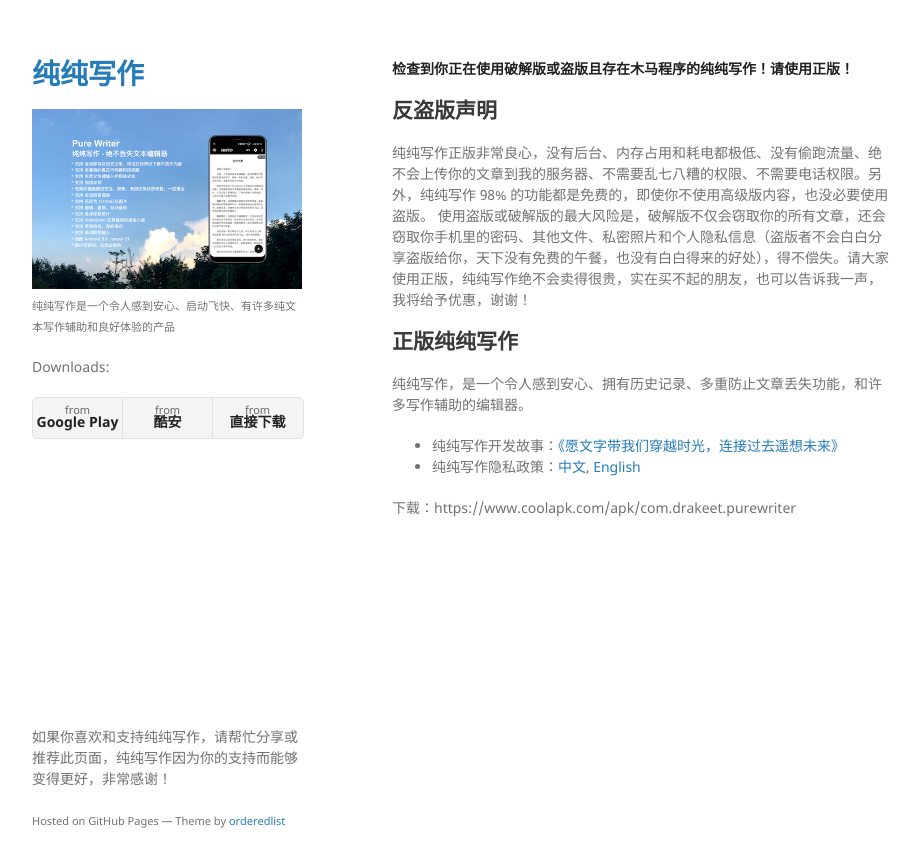
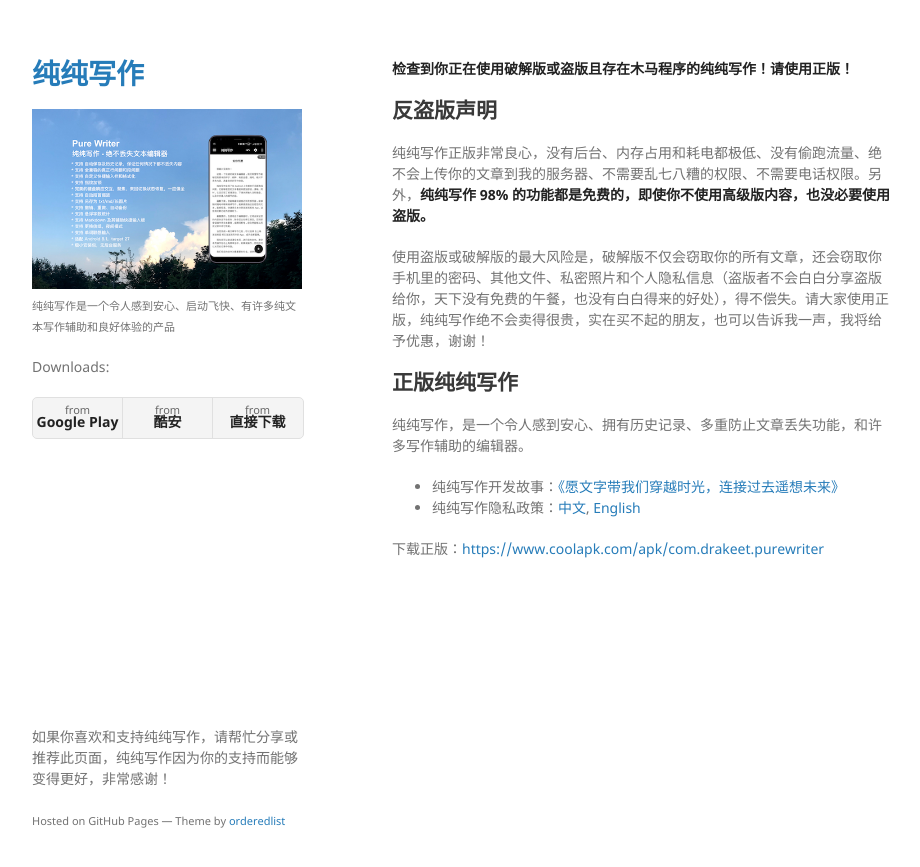
Before and after one commit to PureWriter/writer.drakeet.com, a Jekyll site: the page built from warning.md, in a window 1280 px wide. Shown: the top 867 px of the page, without its empty margins (178-1098 px from the left). Built offline with Jekyll 4.4.1, drawn with Linux system fonts in a browser that asks for light colours; our own code applies the rules of GitHub Pages for plain Markdown files.

Commit message:
Update warning.md

```diff
--- a/warning.md
+++ b/warning.md
@@ -2,7 +2,8 @@
 
 ## 反盗版声明
 
-纯纯写作正版非常良心，没有后台、内存占用和耗电都极低、没有偷跑流量、绝不会上传你的文章到我的服务器、不需要乱七八糟的权限、不需要电话权限。另外，纯纯写作 98% 的功能都是免费的，即使你不使用高级版内容，也没必要使用盗版。
+纯纯写作正版非常良心，没有后台、内存占用和耗电都极低、没有偷跑流量、绝不会上传你的文章到我的服务器、不需要乱七八糟的权限、不需要电话权限。另外，**纯纯写作 98% 的功能都是免费的，即使你不使用高级版内容，也没必要使用盗版。**
+
 使用盗版或破解版的最大风险是，破解版不仅会窃取你的所有文章，还会窃取你手机里的密码、其他文件、私密照片和个人隐私信息（盗版者不会白白分享盗版给你，天下没有免费的午餐，也没有白白得来的好处），得不偿失。请大家使用正版，纯纯写作绝不会卖得很贵，实在买不起的朋友，也可以告诉我一声，我将给予优惠，谢谢！
 
 ## 正版纯纯写作
@@ -12,4 +13,4 @@
 - 纯纯写作开发故事：[《愿文字带我们穿越时光，连接过去遥想未来》](https://sspai.com/post/43650)
 - 纯纯写作隐私政策：[中文](https://github.com/drakeet/resources/blob/master/PrivacyPolicy.md), [English](https://github.com/drakeet/resources/blob/master/PrivacyPolicy.md#pure-writer---privacy-policy)
 
-下载：https://www.coolapk.com/apk/com.drakeet.purewriter
+下载正版：[https://www.coolapk.com/apk/com.drakeet.purewriter](https://www.coolapk.com/apk/com.drakeet.purewriter)
```
